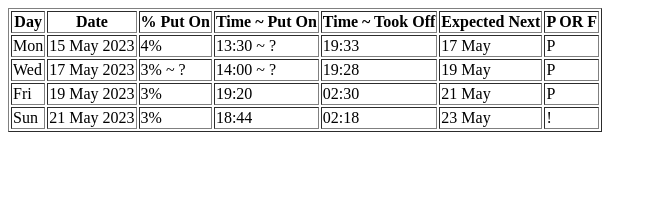
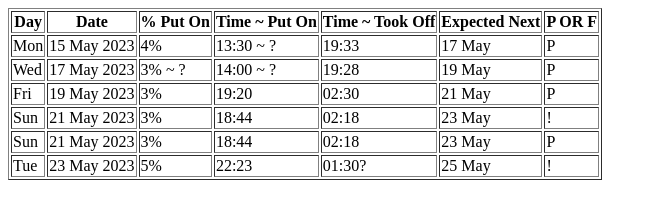
Before and after one commit to finncoder99/batcoffeeinfo.github.io, a plain HTML site: page c.html in a window 1280 px wide. Shown: the whole page, without its empty margins (0-657 px from the left). Drawn offline with Linux system fonts and the light colour scheme.

Commit message:
Update c.html

```diff
--- a/c.html
+++ b/c.html
@@ -51,7 +51,6 @@
                     <td>P</td>
                  </tr>
 
-
                 <tr>
                     <td>Sun</td>
                     <td>21 May 2023</td>
@@ -62,6 +61,26 @@
                     <td>!</td>
                  </tr>
 
+
+                <tr>
+                    <td>Sun</td>
+                    <td>21 May 2023</td>
+                    <td>3%</td>
+                    <td>18:44</td>
+                    <td>02:18</td>
+                    <td>23 May</td>
+                    <td>P</td>
+                 </tr>
+
+                <tr>
+                    <td>Tue</td>
+                    <td>23 May 2023</td>
+                    <td>5%</td>
+                    <td>22:23</td>
+                    <td>01:30?</td>
+                    <td>25 May</td>
+                    <td>!</td>
+                 </tr>
 
 
 
```
